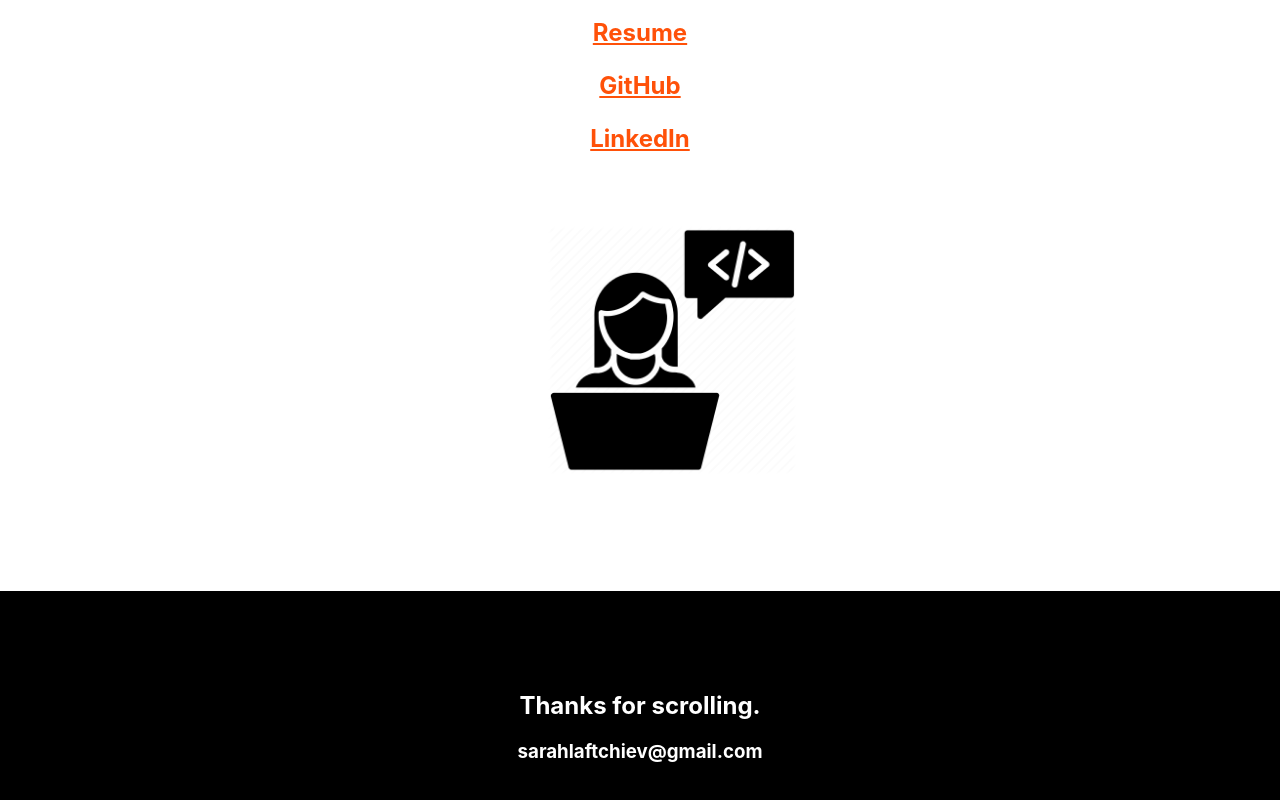
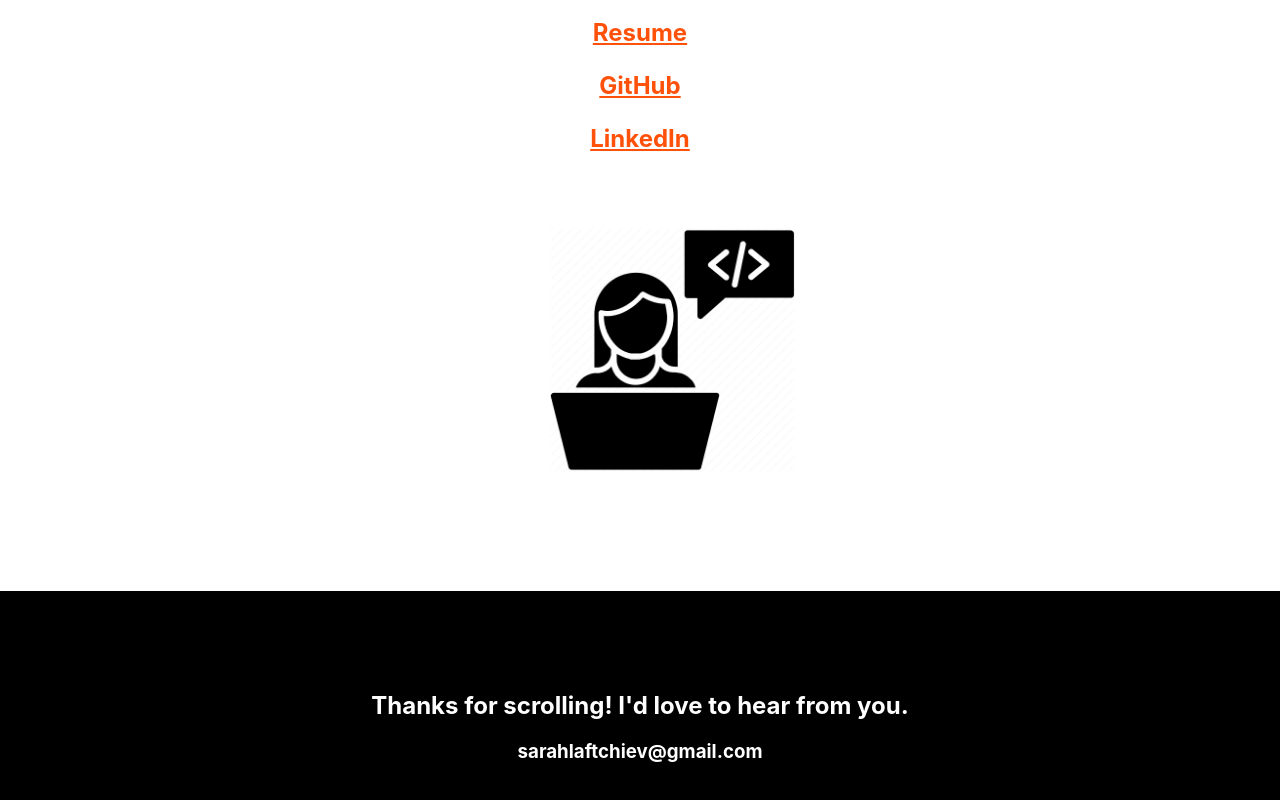
Before and after one commit to sarahcyoder/sarahlaftchiev, a React (Create React App) app: page / in a window 1280 px wide. Shown: the part 1542-2342 px from the top of the page. Built offline with nearby package versions, Linux system fonts and the light colour scheme.

Commit message:
Be a little more friendly!

```diff
--- a/src/Footer.js
+++ b/src/Footer.js
@@ -4,7 +4,7 @@ const Footer = () => {
 
   return (
     <div className="footerContainer">
-      <h2>Thanks for scrolling.</h2>
+      <h2>Thanks for scrolling! I'd love to hear from you.</h2>
       <h3>sarahlaftchiev@gmail.com</h3>
     </div>
   )
```
